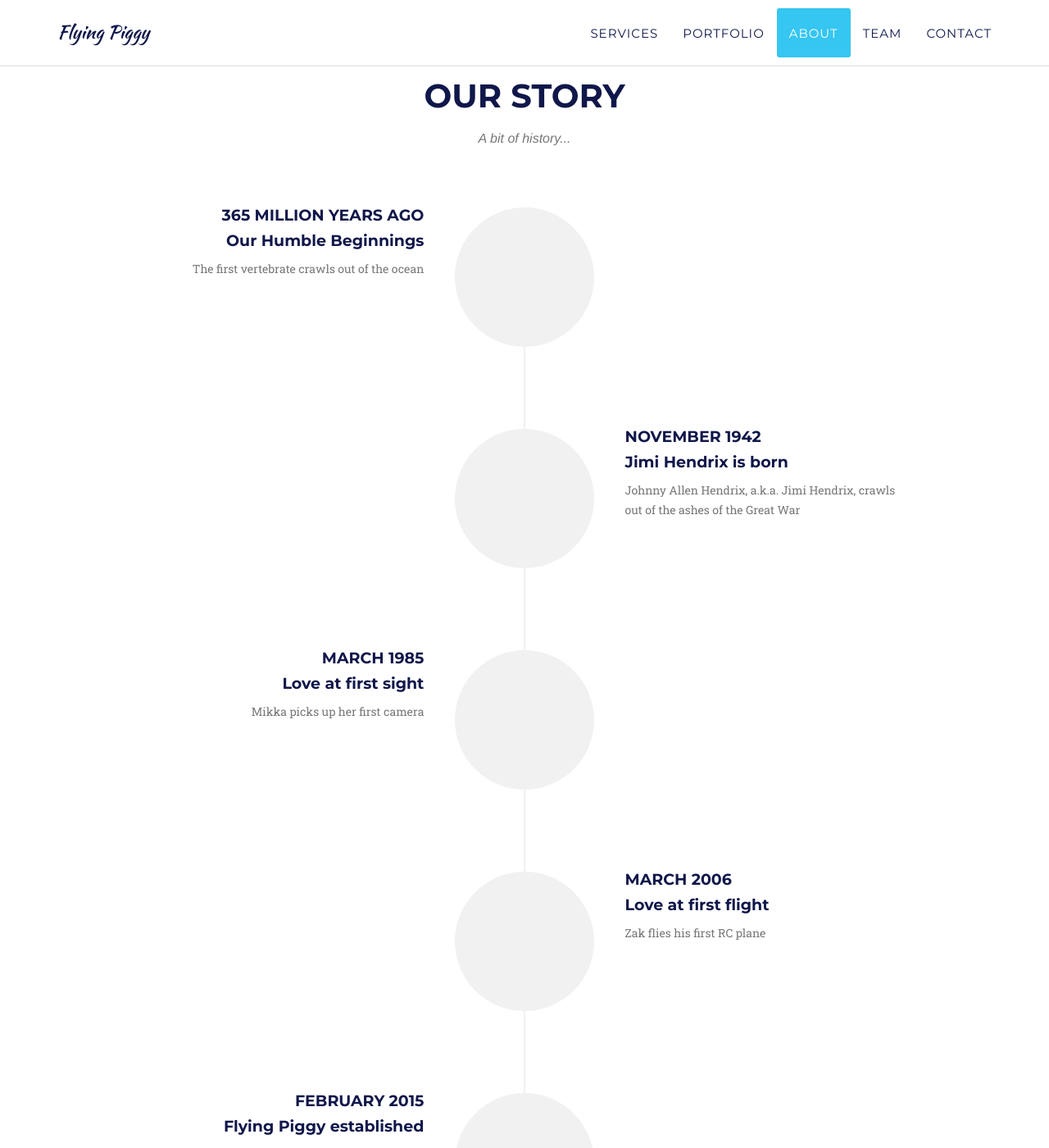
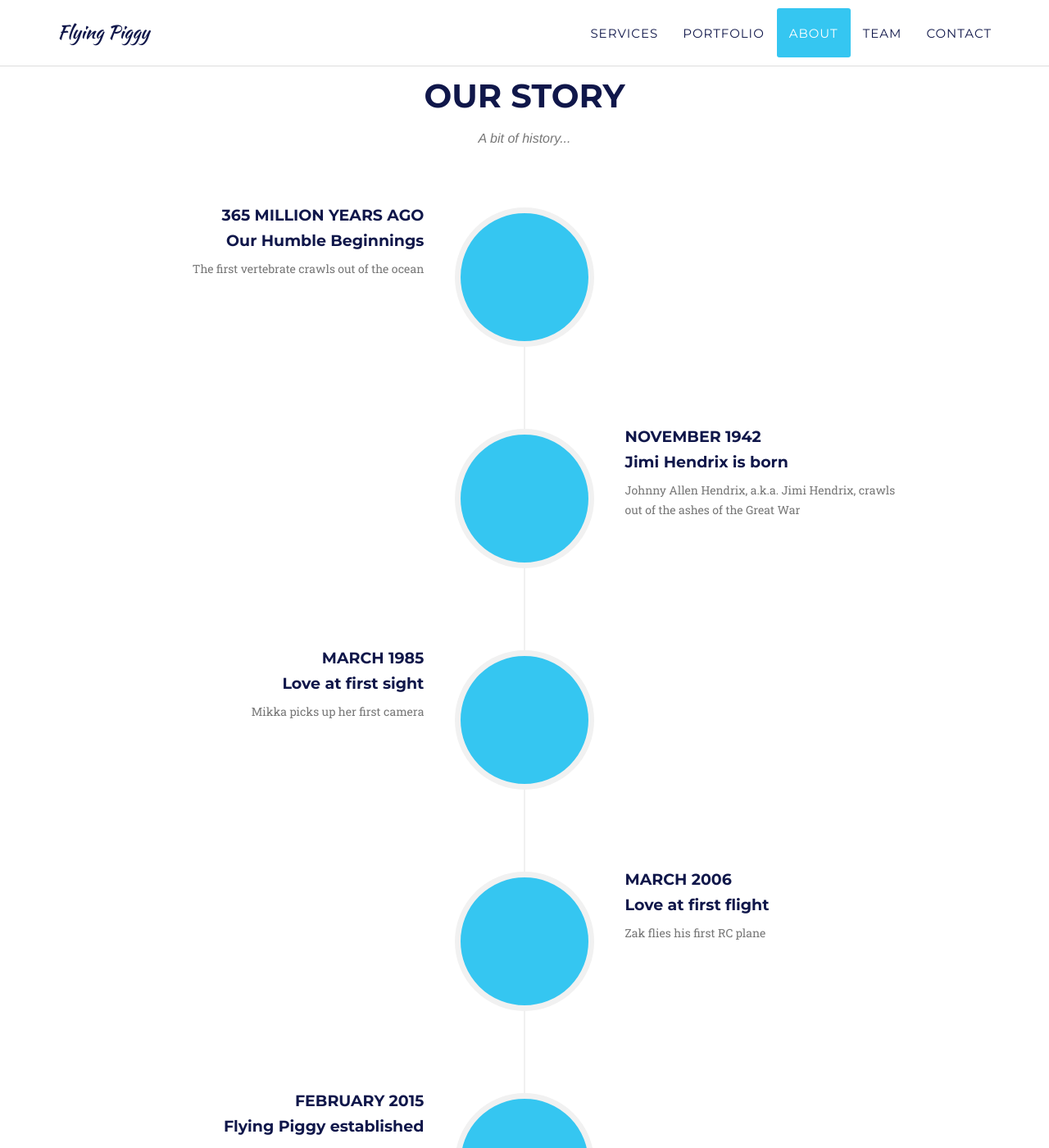
Before and after one commit to dronepiggy/dronepiggy.github.io, a Jekyll site: the page built from _posts/2014-07-13-project-6.markdown, in a window 1280 px wide and 1400 px high, scrolled down 2728 px. Shown: the whole window at 82% size. Built offline with Jekyll 4.4.1, drawn with Linux system fonts in a browser that asks for light colours; some web fonts are replaced.

Commit message:
"be a part of our story" bg color to site.color.primary (blue)

```diff
--- a/_includes/css/agency.css
+++ b/_includes/css/agency.css
@@ -399,7 +399,7 @@ section h3.section-subheading {
   border-radius: 100%;
   text-align: center;
   color: #fff;
-  background-color: #f1f1f1;
+  background-color: #{{ site.color.primary }};
 }
 .timeline>li .timeline-image h4 {
   margin-top: 12px;
```
